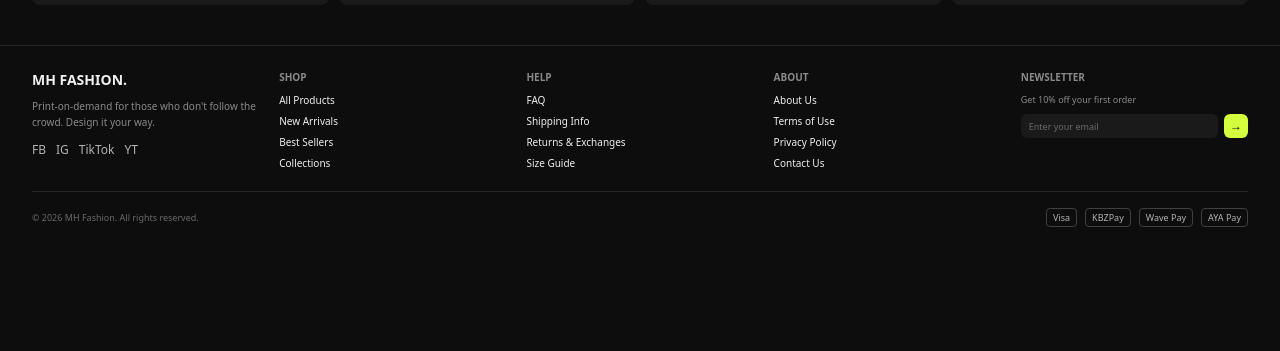
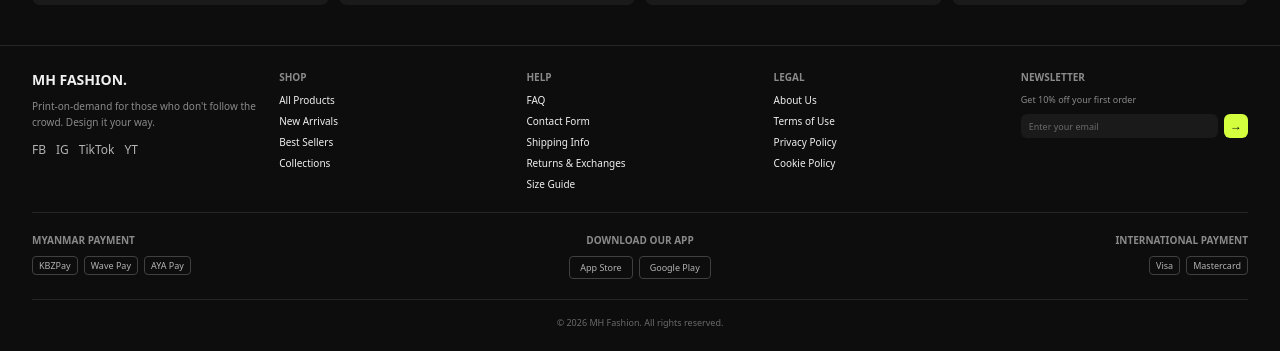
Before and after one commit to mhfashion/mhfashion, a Next.js app in the folder apps/web/: page / in a window 1280 px wide. Shown: the part 1034-1385 px from the top of the page. Before the commit the page ends 1285 px from the top, so only its background shows below. Built offline with nearby package versions, Linux system fonts and the light colour scheme; no server answers; the database is empty.

Commit message:
Redesign Footer: split Myanmar/International payment sections, add app download links

```diff
--- a/apps/web/src/components/Footer.tsx
+++ b/apps/web/src/components/Footer.tsx
@@ -30,6 +30,7 @@ export default function Footer() {
           <p className="text-[10px] font-semibold text-text-muted mb-2">HELP</p>
           <ul className="text-[10px] space-y-1.5">
             <li><a href="/faq">FAQ</a></li>
+            <li><a href="/contact">Contact Form</a></li>
             <li><a href="/shipping">Shipping Info</a></li>
             <li><a href="/returns">Returns & Exchanges</a></li>
             <li><a href="/size-guide">Size Guide</a></li>
@@ -37,12 +38,12 @@ export default function Footer() {
         </div>
 
         <div>
-          <p className="text-[10px] font-semibold text-text-muted mb-2">ABOUT</p>
+          <p className="text-[10px] font-semibold text-text-muted mb-2">LEGAL</p>
           <ul className="text-[10px] space-y-1.5">
             <li><a href="/about">About Us</a></li>
             <li><a href="/terms">Terms of Use</a></li>
             <li><a href="/privacy">Privacy Policy</a></li>
-            <li><a href="/contact">Contact Us</a></li>
+            <li><a href="/cookie-policy">Cookie Policy</a></li>
           </ul>
         </div>
 
@@ -70,17 +71,54 @@ export default function Footer() {
         </div>
       </div>
 
-      <div className="flex flex-wrap items-center justify-between gap-2.5 pt-4">
-        <p className="text-[9px] text-text-faint">
-          © {new Date().getFullYear()} MH Fashion. All rights reserved.
-        </p>
-        <div className="flex gap-2 text-[9px] text-text-secondary">
-          <span className="border border-border-light rounded px-1.5 py-0.5">Visa</span>
-          <span className="border border-border-light rounded px-1.5 py-0.5">KBZPay</span>
-          <span className="border border-border-light rounded px-1.5 py-0.5">Wave Pay</span>
-          <span className="border border-border-light rounded px-1.5 py-0.5">AYA Pay</span>
+      {/* Payment methods (split Myanmar / International) + app download,
+          mirroring the reference layout the user provided. */}
+      <div className="grid grid-cols-1 md:grid-cols-3 gap-4 py-5 border-b border-border">
+        <div>
+          <p className="text-[10px] font-semibold text-text-muted mb-2">
+            MYANMAR PAYMENT
+          </p>
+          <div className="flex flex-wrap gap-1.5 text-[9px] text-text-secondary">
+            <span className="border border-border-light rounded px-1.5 py-0.5">KBZPay</span>
+            <span className="border border-border-light rounded px-1.5 py-0.5">Wave Pay</span>
+            <span className="border border-border-light rounded px-1.5 py-0.5">AYA Pay</span>
+          </div>
+        </div>
+
+        <div className="md:text-center">
+          <p className="text-[10px] font-semibold text-text-muted mb-2">
+            DOWNLOAD OUR APP
+          </p>
+          <div className="flex gap-1.5 md:justify-center">
+            <a
+              href="#"
+              className="border border-border-light rounded px-2.5 py-1 text-[9px] text-text-secondary"
+            >
+              App Store
+            </a>
+            <a
+              href="#"
+              className="border border-border-light rounded px-2.5 py-1 text-[9px] text-text-secondary"
+            >
+              Google Play
+            </a>
+          </div>
+        </div>
+
+        <div className="md:text-right">
+          <p className="text-[10px] font-semibold text-text-muted mb-2">
+            INTERNATIONAL PAYMENT
+          </p>
+          <div className="flex flex-wrap gap-1.5 text-[9px] text-text-secondary md:justify-end">
+            <span className="border border-border-light rounded px-1.5 py-0.5">Visa</span>
+            <span className="border border-border-light rounded px-1.5 py-0.5">Mastercard</span>
+          </div>
         </div>
       </div>
+
+      <p className="text-[9px] text-text-faint text-center pt-4">
+        © {new Date().getFullYear()} MH Fashion. All rights reserved.
+      </p>
     </footer>
   );
 }
```
